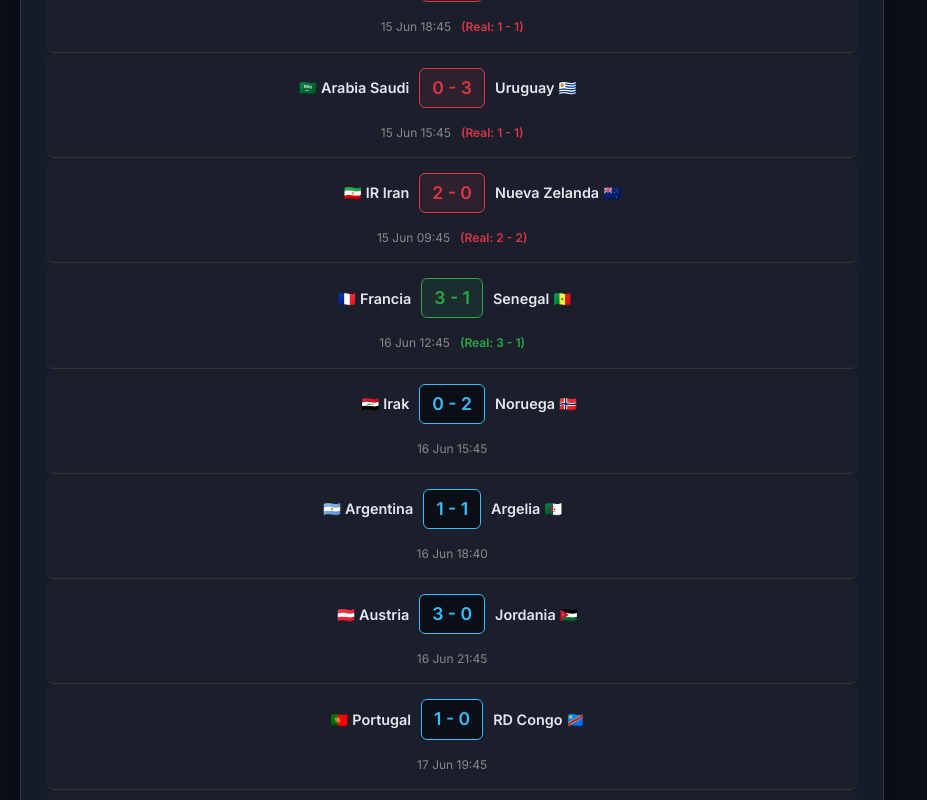
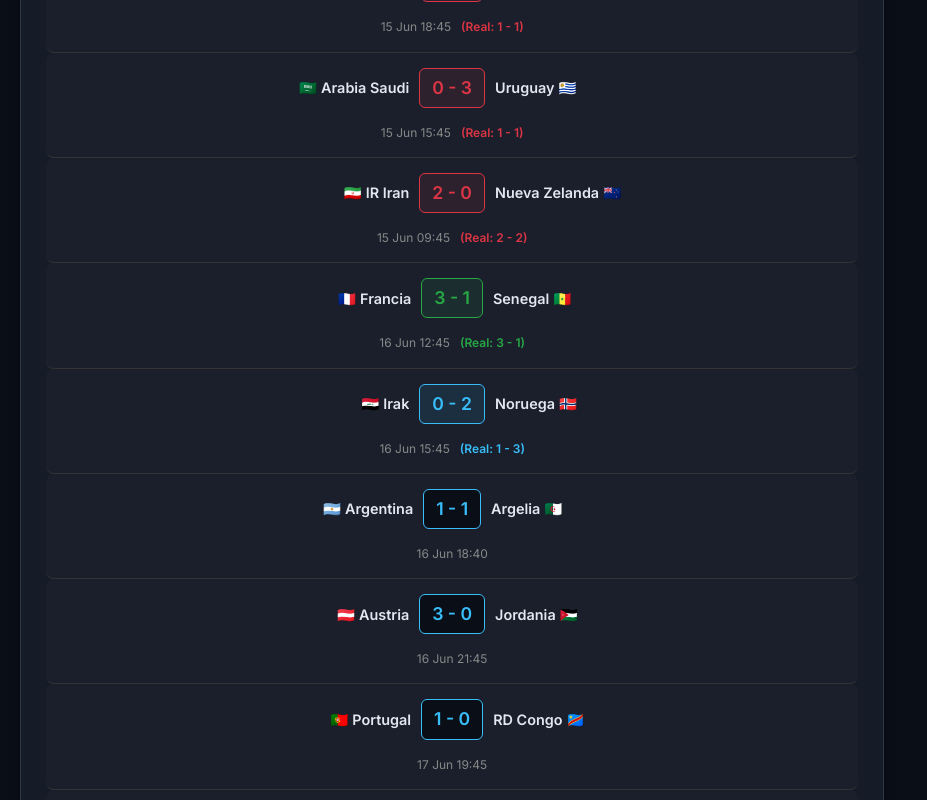
Before and after one commit to alberto88vala-dev/quiniela-mundial-2026, a React (Vite) app: page / in a window 1280 px wide. Shown: the part 1968-2768 px from the top of the page, without its empty margins (0-927 px from the left). Built offline with nearby package versions, Linux system fonts and the light colour scheme.

Commit message:
3 noruega

```diff
--- a/src/pages/QuinielaManual.jsx
+++ b/src/pages/QuinielaManual.jsx
@@ -6,7 +6,7 @@ export default function QuinielaManual() {
 
   const marcadorMundial = {
     partido: " Irak VS Noruega",
-    resultado: " 1 - 2"
+    resultado: " 1 - 3"
   };
 
   const partidos = [
@@ -158,6 +158,7 @@ export default function QuinielaManual() {
     15: "1 - 1",
     16: "2 - 2",
     17: "3 - 1",
+    18: "1 - 3",
 
   };
 
```
